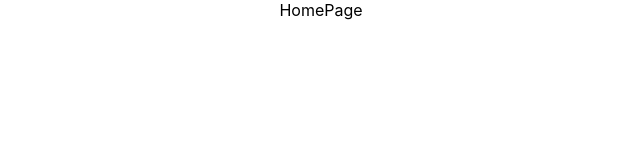
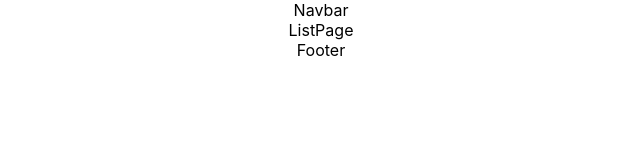
Before and after one commit to AldG99/next-ecommerce, a React (Create React App) app: page /list in a window 1280 px wide. Shown: the top 160 px of the page, without its empty margins (319-959 px from the left). Built offline with nearby package versions, Linux system fonts and the light colour scheme; the HTML template or start-up script is replaced by a standard one.

Commit message:
Next.js App Router Creación de páginas y diseño

```diff
--- a/package.json
+++ b/package.json
@@ -6,6 +6,7 @@
     "cra-template": "1.2.0",
     "react": "^19.0.0",
     "react-dom": "^19.0.0",
+    "react-router-dom": "^7.0.2",
     "react-scripts": "5.0.1"
   },
   "scripts": {
--- a/src/App.js
+++ b/src/App.js
@@ -1,12 +1,23 @@
 import React from 'react';
+import { BrowserRouter as Router, Routes, Route } from 'react-router-dom';
 import './App.css';
 import HomePage from './components/HomePage';
+import Navbar from './components/Navbar';
+import Footer from './components/Footer';
+import ListPage from './list/page';
 
 function App() {
   return (
-    <div className="App">
-      <HomePage />
-    </div>
+    <Router>
+      <div className="App">
+        <Navbar />
+        <Routes>
+          <Route path="/" element={<HomePage />} />
+          <Route path="/list" element={<ListPage />} />
+        </Routes>
+        <Footer />
+      </div>
+    </Router>
   );
 }
 
--- /dev/null
+++ b/src/[slug]/page.js
@@ -0,0 +1,7 @@
+import React from 'react';
+
+const SinglePage = () => {
+  return <div>SinglePage</div>;
+};
+
+export default SinglePage;
--- /dev/null
+++ b/src/components/Footer.js
@@ -0,0 +1,7 @@
+import React from 'react';
+
+const Footer = () => {
+  return <div className="">Footer</div>;
+};
+
+export default Footer;
--- /dev/null
+++ b/src/components/Navbar.js
@@ -0,0 +1,7 @@
+import React from 'react';
+
+const Navbar = () => {
+  return <div className="">Navbar</div>;
+};
+
+export default Navbar;
--- /dev/null
+++ b/src/list/page.js
@@ -0,0 +1,7 @@
+import React from 'react';
+
+const ListPage = () => {
+  return <div className="">ListPage</div>;
+};
+
+export default ListPage;
--- /dev/null
+++ b/src/login/page.js
@@ -0,0 +1,7 @@
+import React from 'react';
+
+const LoginPage = () => {
+  return <div className="">LoginPage</div>;
+};
+
+export default LoginPage;
```
Also changed, not shown: 1 other file (tests, documents, lock files or other folders).
